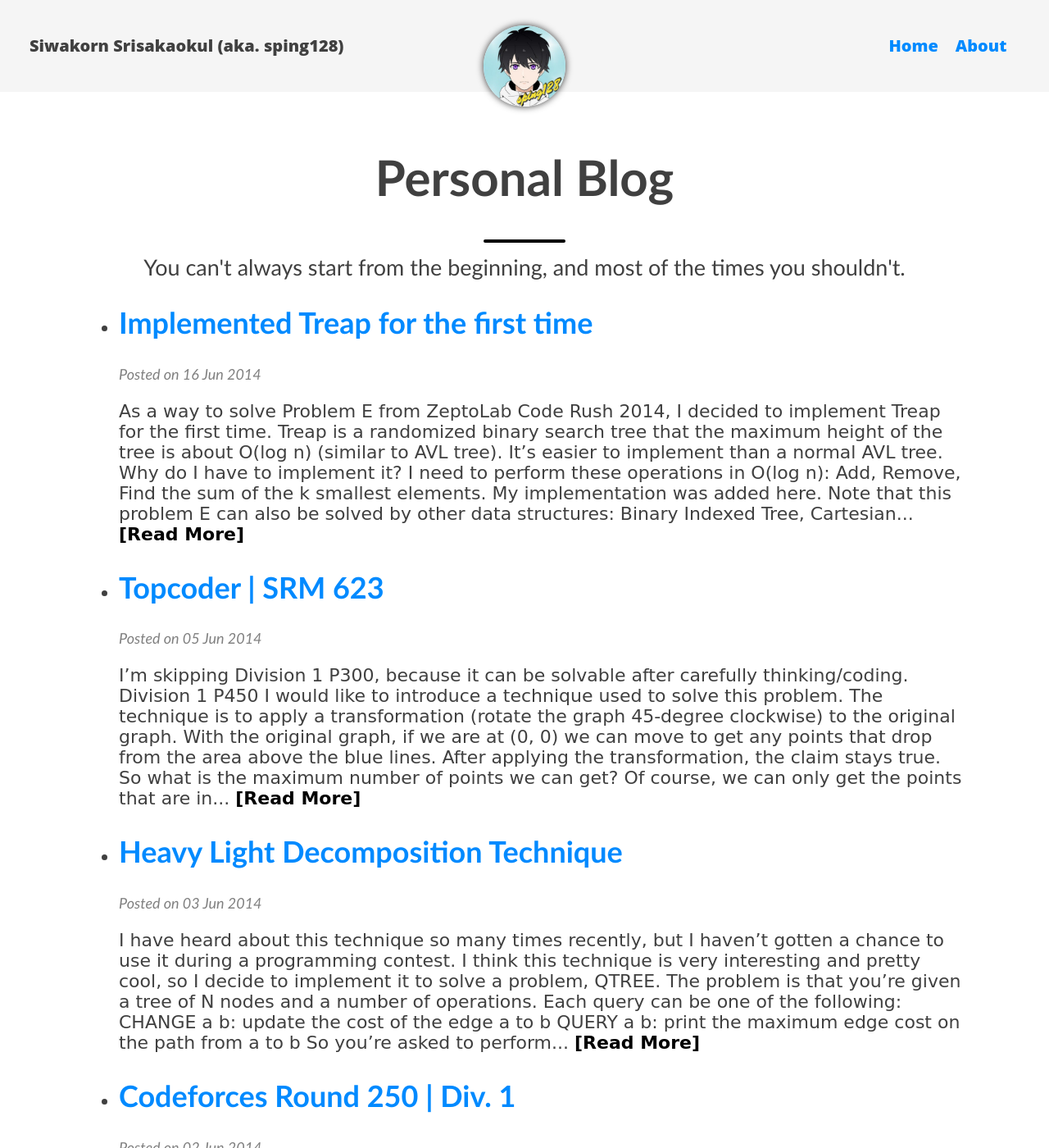
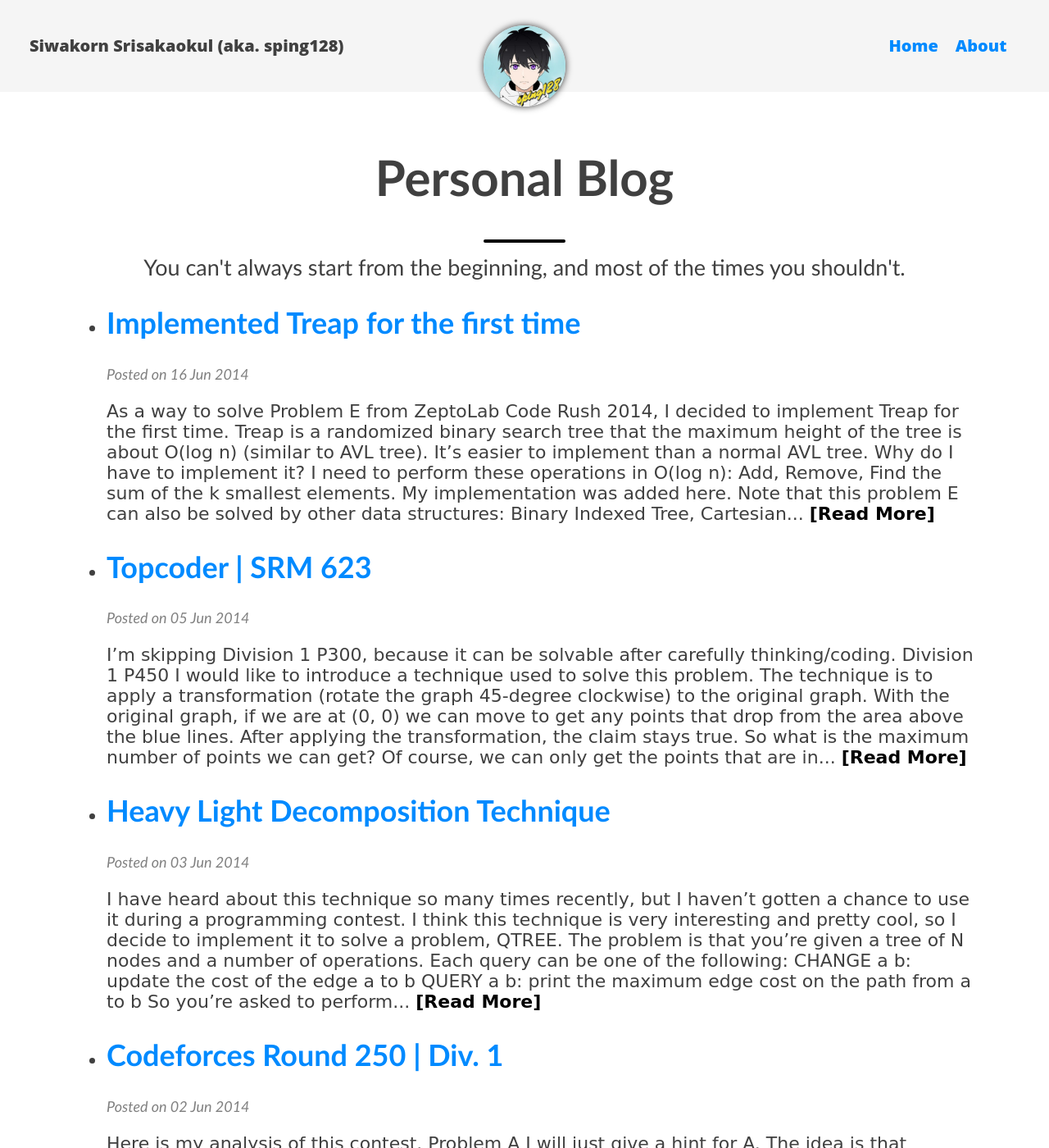
Before and after one commit to sping128/sping128.github.io, a Jekyll site: the page built from index.html, in a window 1280 px wide and 1400 px high. Shown: the whole window at 82% size. Built offline with Jekyll 4.4.1, drawn with Linux system fonts in a browser that asks for light colours.

Commit message:
Adjust margins

```diff
--- a/assets/css/styles.css
+++ b/assets/css/styles.css
@@ -84,12 +84,12 @@ a {
 }
 @media (min-width: 992px) {
   .container {
-    width: 920px;
+    width: 930px;
   }
 }
 @media (min-width: 1200px) {
   .container {
-    width: 1070px;
+    width: 1100px;
   }
 }
 
```
